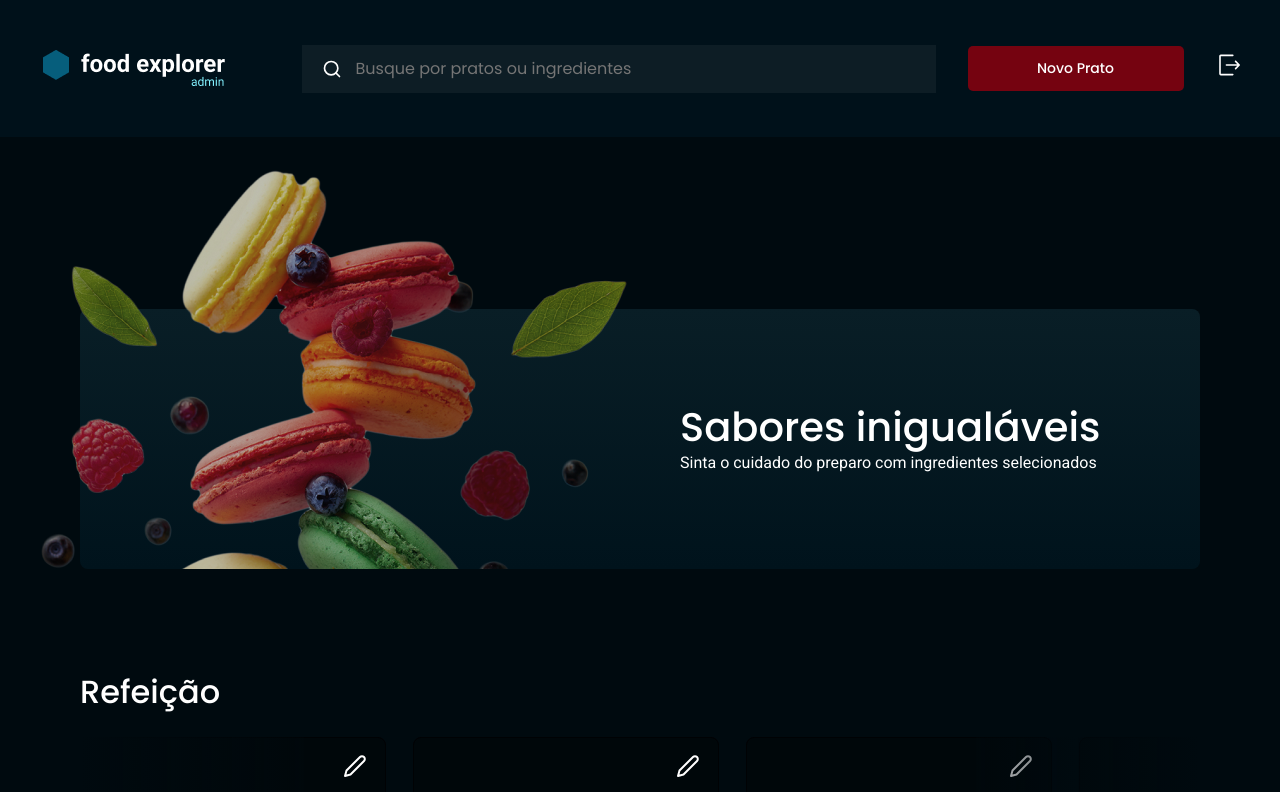
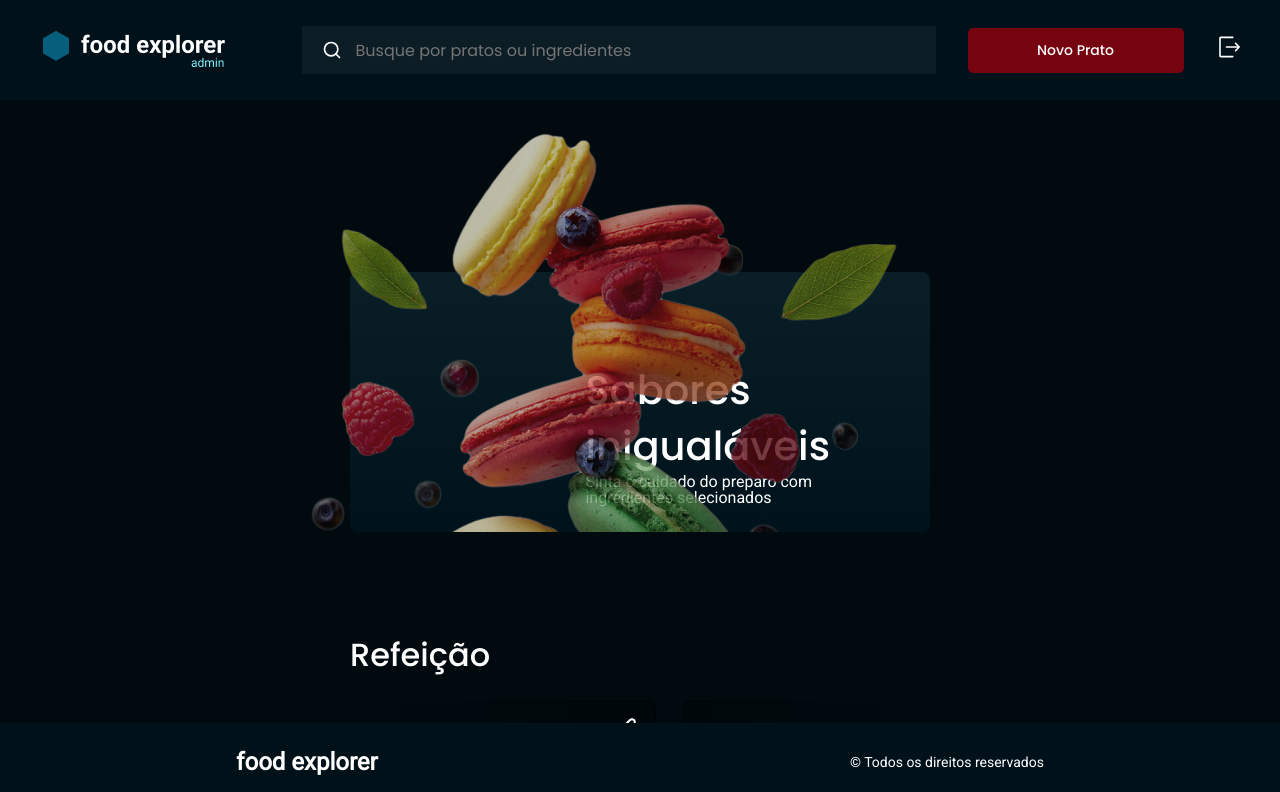
Before and after one commit to valdemirfilho/foodexplorer-test, a React (Vite) app: page / in a window 1280 px wide. Shown: the top 792 px of the page. Built offline with nearby package versions, Linux system fonts and the light colour scheme.

Commit message:
alterações

```diff
--- a/src/Components/Carrosel/styles.js
+++ b/src/Components/Carrosel/styles.js
@@ -16,7 +16,7 @@ export const Container = styled.div`
     gap: 2.7rem;
     max-width: 1120px;
     margin-bottom: 4.8rem;
-    overflow-x: scroll;
+    overflow: hidden;
     scroll-behavior: smooth;
 
     ::-webkit-scrollbar {
--- a/src/Components/Header/index.jsx
+++ b/src/Components/Header/index.jsx
@@ -7,7 +7,7 @@ import { DesktopContainer, MobileContainer } from "./styles";
 import { Button } from "../Button";
 import { RxExit, RxHamburgerMenu, RxCross1 } from "react-icons/rx";
 
-export function Header({ children }) {
+export function Header({ children, isHide = false }) {
   const [isScreenMobile, setIsScreenMobile] = useState(window.innerWidth < 820);
 
   const [showMenu, setShowMenu] = useState(false);
@@ -36,8 +36,9 @@ export function Header({ children }) {
     return () => window.removeEventListener("scroll", handleHideNavBar);
   }, []);
 
+  console.log(hideNavBar);
+
   return isScreenMobile ? (
-    hideNavBar ? (
     <MobileContainer>
       <div className="nav">
         <button onClick={handleShowMenu}>
@@ -69,9 +70,6 @@ export function Header({ children }) {
       </div>
     </MobileContainer>
   ) : (
-      <></>
-    )
-  ) : (
     <DesktopContainer>
       <img src={logoAdminDesktop} alt="" />
       <div className="nav"></div>
--- a/src/Components/Header/styles.js
+++ b/src/Components/Header/styles.js
@@ -8,9 +8,10 @@ export const MobileContainer = styled.div`
   gap: 1.6rem;
   padding: 0 0 2.4rem 2.8rem;
   height: 114px;
-
+  z-index: 10;
   background-color: ${({ theme }) => theme.COLORS.DARK_600};
 
+  display: ${({ isHide }) => (isHide ? "none" : "flex")};
   position: fixed;
   width: 100%;
 
@@ -72,8 +73,6 @@ export const MobileContainer = styled.div`
   > .nav-elements.active {
     background-color: ${({ theme }) => theme.COLORS.DARK_600};
     color: ${({ theme }) => theme.COLORS.LIGHT_100};
-    overflow: hidden;
-
     z-index: 100;
     width: 100%;
     height: 100vh;
@@ -107,6 +106,7 @@ export const MobileContainer = styled.div`
 
 export const DesktopContainer = styled.div`
   grid-area: header;
+  padding-inline: auto;
   display: flex;
   flex-direction: row;
   align-items: center;
--- a/src/pages/Details/index.jsx
+++ b/src/pages/Details/index.jsx
@@ -4,7 +4,7 @@ import { Footer } from "../../Components/Footer";
 
 import { Input } from "../../Components/Input";
 
-import { FiSearch, FiEdit2 } from "react-icons/fi";
+import { FiSearch } from "react-icons/fi";
 
 import macaronImage from "../../assets/macaron.png";
 import { Carrosel } from "../../Components/Carrosel";
--- a/src/pages/Details/styles.js
+++ b/src/pages/Details/styles.js
@@ -2,8 +2,9 @@ import styled from "styled-components";
 
 export const Container = styled.div`
   display: grid;
+  height: 100vh;
 
-  grid-template-rows: 137px auto 77px;
+  grid-template-rows: 100px auto 77px;
   grid-template-areas:
     "header"
     "content"
@@ -16,12 +17,10 @@ export const Container = styled.div`
 
 export const Content = styled.div`
   grid-area: content;
-  z-index: -1;
-  display: flex;
-  flex-direction: column;
-  align-items: center;
 
-  justify-content: center;
+  overflow-y: scroll;
+  z-index: 1;
+  padding-inline: 35rem;
 
   > .rectangle {
     display: grid;
--- a/src/styles/global.js
+++ b/src/styles/global.js
@@ -35,5 +35,13 @@ button:hover, a:hover {
  filter: brightness(0.9);
 }
 
+&::-webkit-scrollbar {
+        width: 0.8rem;
+        border: none
+    }
 
+&::-webkit-scrollbar-thumb {
+  background-color: ${({ theme }) => theme.COLORS.TOMATO_100};
+  border-radius: 10rem;
+}
 `;
```
Lines whose indentation alone changed are shown as unchanged.
